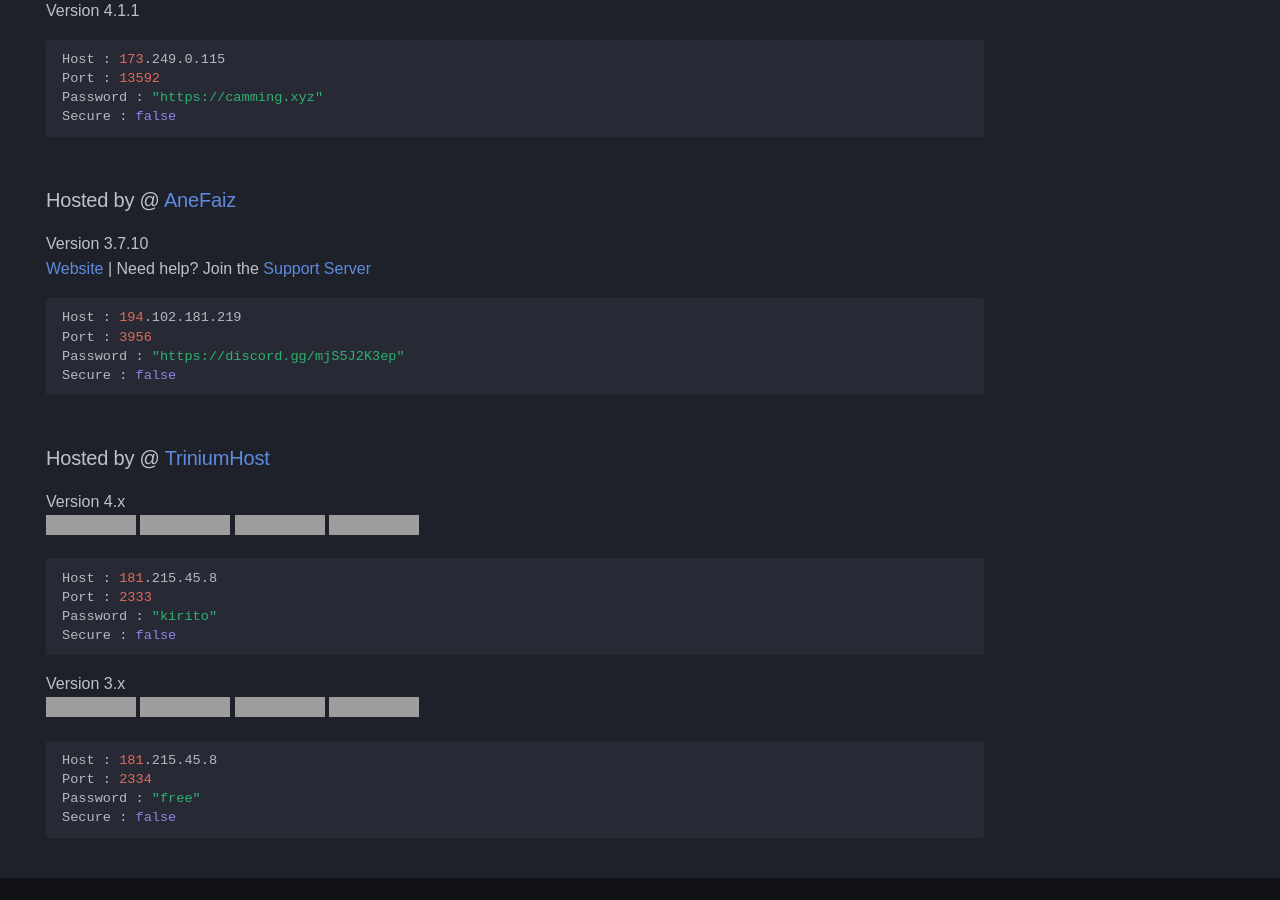
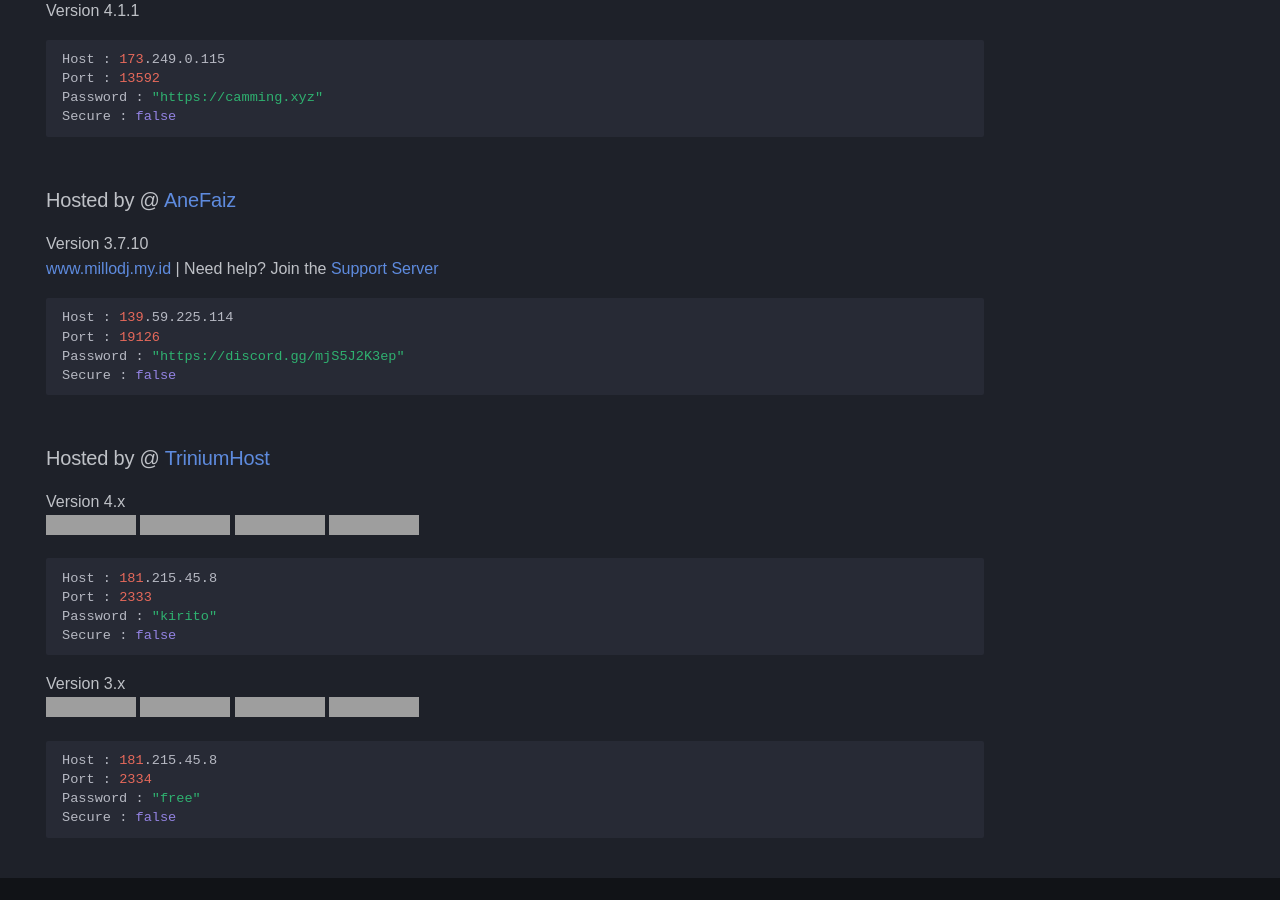
Before and after one commit to DarrenOfficial/lavalink-list, an MkDocs documentation site: the page built from docs/NoSSL/Lavalink-NonSSL.md, in a window 1280 px wide and 900 px high, scrolled down 1640 px, cut to the strip 0-900 px from the top of the window. Built offline with MkDocs 1.6.1 and Material for MkDocs 9.7.7, drawn with Linux system fonts in a browser that asks for light colours; some web fonts are replaced; comment, search, counter and statistics services are not loaded; a style sheet for code colours, icons or effects is not loaded; grey boxes are pictures that could not be loaded.

Commit message:
Update Lavalink-NonSSL.md (#738)
mau ganti ip host dan port

````diff
--- a/docs/NoSSL/Lavalink-NonSSL.md
+++ b/docs/NoSSL/Lavalink-NonSSL.md
@@ -83,10 +83,10 @@ Secure : false
 
 ### Hosted by @ [AneFaiz](https://discord.com/users/762337438869225533)
 Version 3.7.10 <br />
-[Website](https://millodj.my.id) | Need help? Join the [Support Server](https://discord.gg/mjS5J2K3ep)
+[www.millodj.my.id](https://millodj.my.id) | Need help? Join the [Support Server](https://discord.gg/mjS5J2K3ep)
 ```bash
-Host : 194.102.181.219
-Port : 3956
+Host : 139.59.225.114
+Port : 19126
 Password : "https://discord.gg/mjS5J2K3ep"
 Secure : false
 ```
````
